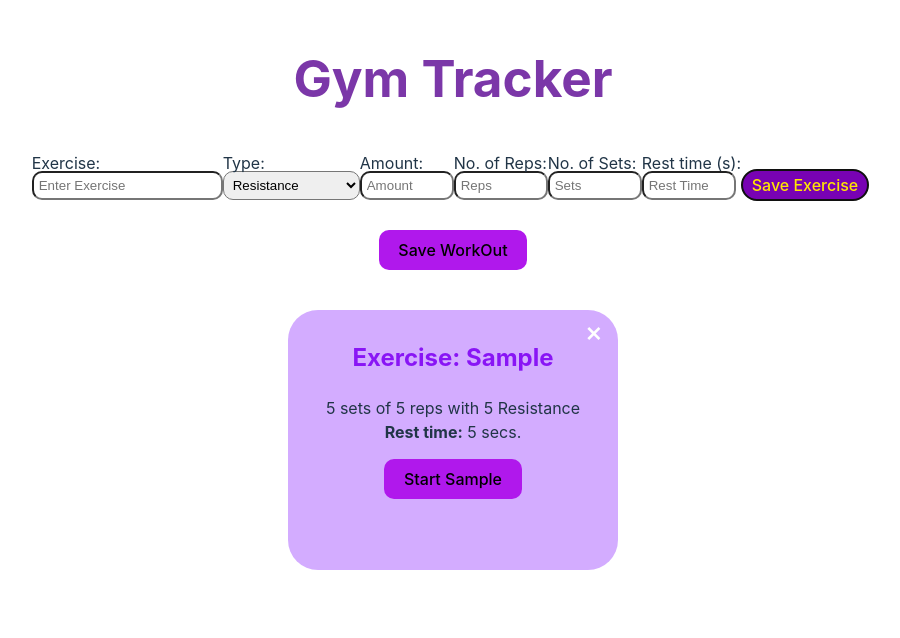
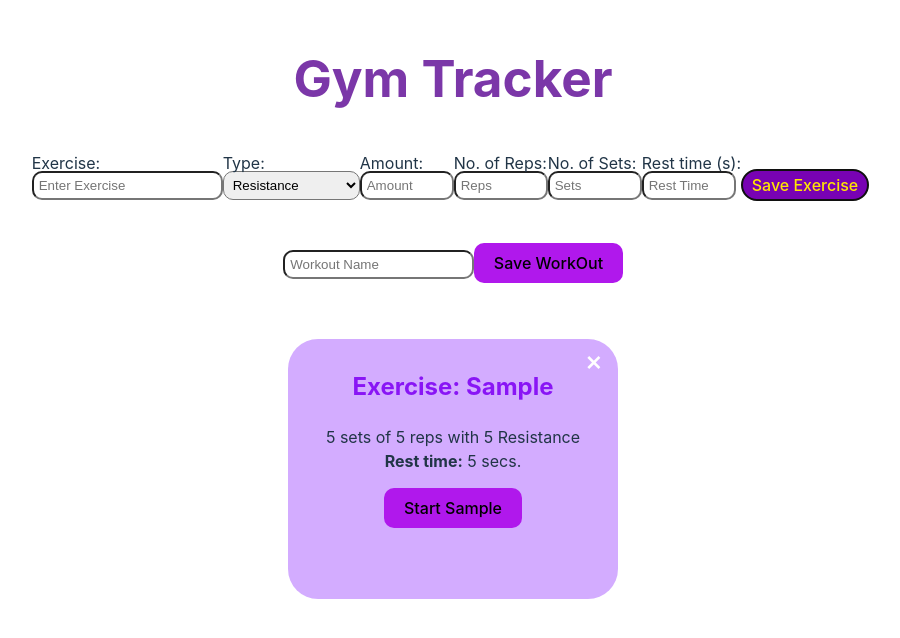
Before and after one commit to dav15jr/Gym-Tracker, a React (Vite) app: page / in a window 1280 px wide. Both pictures are taken after typing "Sample", "5", "5", "5", "5" into the empty fields and a click on the button "Save Exercise". Shown: the top 638 px of the page, without its empty margins (187-1087 px from the left). Built offline with nearby package versions, Linux system fonts and the light colour scheme.

Commit message:
Added Save workout feature.

```diff
--- a/src/components/Tool.tsx
+++ b/src/components/Tool.tsx
@@ -37,14 +37,16 @@ const Tool = () => {
         }
     },[workoutPlan])
 
-console.log(workoutPlan);
 const currentExercises = workoutPlan.map((workout) => workout.exercise)
-console.log(currentExercises);
 
 const loadWorkoutPlan = () => {
     if(currentExercises.includes(`${loadWorkout}`)){    //check if the current exercise already exists
-        alert('Sorry,I exist already')
-    } else{
+        alert('Sorry, Workout already exists')
+    }
+    else if(!loadWorkout){    //check if the current exercise already exists
+        alert('Please select a Workout')
+    }
+    else{
         const load = JSON.parse(localStorage.getItem(`${loadWorkout}`)) //load the exercise if it is not already loaded.
         setWorkoutPlan([...workoutPlan, load])
     }
@@ -53,10 +55,12 @@ const loadWorkoutPlan = () => {
 const handleSelect =(e) => {
     setLoadWorkout(e.target.value)
     }
-// const saveWorkoutPlan = (workoutName) => {
-//     const json = JSON.stringify(workoutPlan);   //Convert the object to a string and store it in the local storage
-//     localStorage.setItem(`${workoutName}`, json);
-// }
+const saveWorkoutPlan = (event) => {
+    event.preventDefault();
+    const workoutName = event.target.input.value
+    const json = JSON.stringify(workoutPlan);   //Convert the object to a string and store it in the local storage
+    localStorage.setItem(`${workoutName}`, json);
+}
 
     return (
         <>
@@ -83,7 +87,14 @@ const handleSelect =(e) => {
                 </select>
                 <button onClick={loadWorkoutPlan}>Load Workout</button>
             </div>}
-            {workoutPlan.length > 0 && <button>Save WorkOut</button>}
+            {workoutPlan.length > 0 &&
+            <div>
+                <form onSubmit={saveWorkoutPlan}>
+                    <input name='input' type="text" placeholder='Workout Name'></input>
+                    <button type='submit'>Save WorkOut</button>
+                </form>
+            </div>
+            }
 
             <div className='workoutDiv' >
                 {
```
